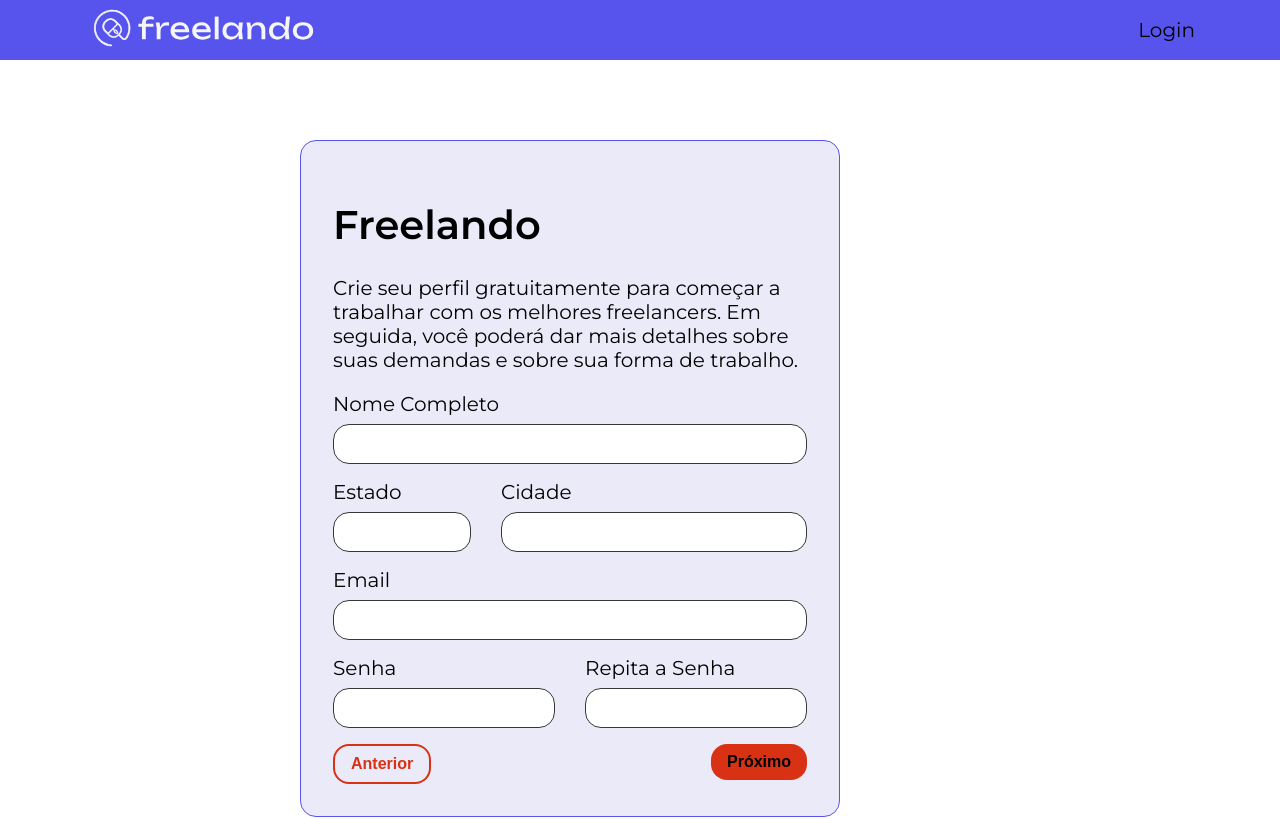
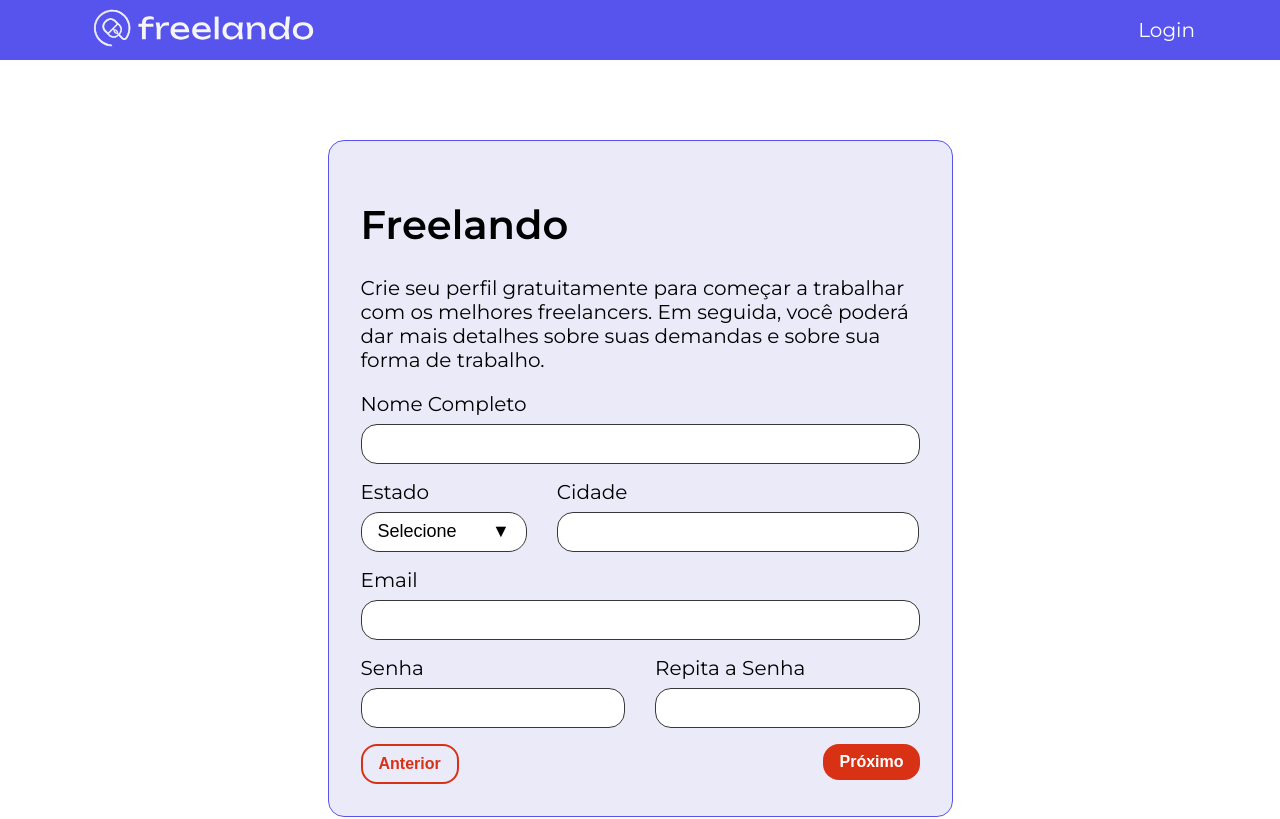
Before and after one commit to cezar-m/freelando, a React (Create React App) app: page / in a window 1280 px wide. Shown: the top 819 px of the page. Built offline with nearby package versions, Linux system fonts and the light colour scheme.

Commit message:
adicionando componente ListaSuspensa

```diff
--- a/src/App.js
+++ b/src/App.js
@@ -12,9 +12,40 @@
 import { IconeTwitch} from "./componentes/Icones/IconeTwitch"
 import { IconeInstagram } from "./componentes/Icones/IconeInstagram"
 import { IconeTwitter } from "./componentes/Icones/IconeTwitter"
-import { ListaInline } from "./componentes/ListaInline/ListaInline"
-import { ItemListaInline } from "./componentes/ItemListaInline/ItemListaInline"
+import { ListaInline } from "./componentes/Lista/ListaInline"
+import { ItemListaInline } from "./componentes/Lista/ItemListaInline"
 import { Link } from "./componentes/Link/Link"
+import { ListaSuspensa } from "./componentes/ListaSuspensa/ListaSuspensa"
+
+const estadosBrasileiros = [
+  { "text": "Acre", "value": "AC" },
+  { "text": "Alagoas", "value": "AL" },
+  { "text": "Amapá", "value": "AP" },
+  { "text": "Amazonas", "value": "AM" },
+  { "text": "Bahia", "value": "BA" },
+  { "text": "Ceará", "value": "CE" },
+  { "text": "Distrito Federal", "value": "DF" },
+  { "text": "Espírito Santo", "value": "ES" },
+  { "text": "Goiás", "value": "GO" },
+  { "text": "Maranhão", "value": "MA" },
+  { "text": "Mato Grosso", "value": "MT" },
+  { "text": "Mato Grosso do Sul", "value": "MS" },
+  { "text": "Minas Gerais", "value": "MG" },
+  { "text": "Pará", "value": "PA" },
+  { "text": "Paraíba", "value": "PB" },
+  { "text": "Paraná", "value": "PR" },
+  { "text": "Pernambuco", "value": "PE" },
+  { "text": "Piauí", "value": "PI" },
+  { "text": "Rio de Janeiro", "value": "RJ" },
+  { "text": "Rio Grande do Norte", "value": "RN" },
+  { "text": "Rio Grande do Sul", "value": "RS" },
+  { "text": "Rondônia", "value": "RO" },
+  { "text": "Roraima", "value": "RR" },
+  { "text": "Santa Catarina", "value": "SC" },
+  { "text": "São Paulo", "value": "SP" },
+  { "text": "Sergipe", "value": "SE" },
+  { "text": "Tocantins", "value": "TO" }
+]
 
 function App() {
   return (
@@ -32,9 +63,8 @@
 				</Row>
 			</Container>
 		</Cabecalho>
-		<Container style={{ margin: '80px 0' }}>
 		<Row justify="center">
-				<Col lg={6} md={8} sm={12}>
+			<Col lg={6} md={8} sm={12} style={{ margin: '80px 0' }}>
 				<Card>
 					<Tipografia variante="h1" componente="h1">
 						Freelando
@@ -49,7 +79,7 @@
 					</Row>
 					<Row>
 						<Col lg={4} md={4} sm={4}>
-								<CampoTexto titulo="Estado" />
+							<ListaSuspensa titulo="Estado" opcoes={estadosBrasileiros} />
 						</Col>
 						<Col lg={8} md={8} sm={8}>
 							<CampoTexto titulo="Cidade" />
@@ -85,7 +115,6 @@
 				</Card>
 			</Col>
 		</Row>
-		</Container>
 		<Rodape>
 			<Container>
 				<Row align="center">
--- /dev/null
+++ b/src/componentes/ListaSuspensa/ItemListaSuspensaEstilizada.jsx
@@ -0,0 +1,15 @@
+import styled from '@emotion/styled'
+
+export const ItemListaSuspensaEstilizada = styled.li`
+	padding: ${props => props.theme.espacamentos.xs} 0;
+	text-align: center;
+	border-bottom: 1px solid ${props => props.theme.cores.neutras.c};
+	cursor: pointer;
+	&:last-child {
+		border: none;
+	}
+	color: ${props => props.focoAtivo ? props.theme.cores.focus : 'inherit'};
+	&:hover {
+		color: ${props => props.theme.cores.focus};
+	}
+`
--- /dev/null
+++ b/src/componentes/ListaSuspensa/ListaSuspensa.jsx
@@ -0,0 +1,108 @@
+import styled from '@emotion/styled'
+import { useState } from 'react'
+import { ItemListaSuspensaEstilizada } from './ItemListaSuspensaEstilizada'
+import { ListaSuspensaEstilizada } from './ListaSuspensaEstilizada'
+
+const LabelEstilizada = styled.label`
+	display: block;
+	width: 100%;
+	box-sizing: border-box;
+	font-weight: 400;
+	font-size: 20px;
+	line-height: 24px;
+	position: relative;
+`
+
+const BotaoEstilizado = styled.button`
+	cursor: pointer;
+	display: block;
+	height: 40px;
+	width: 100%;
+	font-size: 18px;
+	outline: none;
+	box-sizing: border-box;
+	display: flex;
+	align-items: center;
+	justify-content: space-between;
+	font-weight: 400;
+	border-radius: 18px;
+	border-bottom-left-radius: ${props => props.estaAberta ? '0' : '18px'};
+	border-bottom-right-radius: ${props => props.estaAberta ? '0' : '18px'};
+	margin-top: ${props => props.theme.espacamentos.xs};
+	padding: ${props => props.theme.espacamentos.s};
+	background: ${props => props.theme.cores.branco};
+	border: 1px solid ${props => props.theme.cores.neutras.a};
+	&:focus {
+		border-color: ${props => props.theme.cores.focus};
+	}
+`
+
+export const ListaSuspensa = ({ titulo, opcoes }) => {
+	const [estaAberta, alternarVisibilidade] = useState(false)
+
+	const [opcaoFocada, setOpcaoFocada] = useState(null);
+	const [opcaoSelecionada, setOpcaoSelecionada] = useState(null);
+
+	const manipularTeclaDoTeclado = (evento) => {
+		alternarVisibilidade(true)
+		switch (evento.key) {
+			case 'ArrowDown':
+				evento.preventDefault();
+				setOpcaoFocada(focoAntigo => {
+					if(focoAntigo == null) {
+						return 0;
+					}
+
+					return focoAntigo +=1
+				})
+				break;
+			case 'ArrowUp':
+				evento.preventDefault();
+				setOpcaoFocada(focoAntigo => {
+					if(!focoAntigo) {
+						return 0;
+					}
+
+					return focoAntigo -=1
+				})
+				break;
+			case 'Enter':
+				evento.preventDefault();
+				setOpcaoFocada(null)
+				alternarVisibilidade(false)
+				setOpcaoSelecionada(opcoes[opcaoFocada])
+				break;
+
+			default:
+				break;
+		}
+	}
+
+	return (<LabelEstilizada>
+		{titulo}
+		<BotaoEstilizado
+			estaAberta={estaAberta}
+			onClick={() => alternarVisibilidade(!estaAberta)}
+			onKeyDown={manipularTeclaDoTeclado}
+		>
+			<div>
+			{ opcaoSelecionada ? opcaoSelecionada.text : 'Selecione' }
+			</div>
+			<div>
+				<span>{estaAberta ? '▲' : '▼'}</span>
+			</div>
+		</BotaoEstilizado>
+		{estaAberta &&  <ListaSuspensaEstilizada>
+			{opcoes.map((opcao, index) => ( <ItemListaSuspensaEstilizada
+				key={opcao.value}
+				focoAtivo={index === opcaoFocada}
+				onClick={() => setOpcaoSelecionada(opcao)}
+			>
+				{opcao.text}
+			</ItemListaSuspensaEstilizada>
+			))}
+		</ListaSuspensaEstilizada>
+		}
+	</LabelEstilizada>
+	)
+}
--- /dev/null
+++ b/src/componentes/ListaSuspensa/ListaSuspensaEstilizada.jsx
@@ -0,0 +1,17 @@
+import styled from '@emotion/styled'
+
+export const ListaSuspensaEstilizada = styled.ul`
+	position: absolute;
+	top: 100%;
+	left: 0;
+	right: 0;
+	background-color: ${props => props.theme.cores.branco};
+	z-index: 1;
+	border: 1px solid ${props => props.theme.cores.neutras.a};
+	border-bottom-left-radius: 18px;
+	border-bottom-right-radius: 18px;
+	border-top: none;
+	margin: 0;
+	padding: 0 ${props => props.theme.espacamentos.m};
+	list-style: none;
+`
--- a/src/componentes/ProvedorTema/ProvedorTema.jsx
+++ b/src/componentes/ProvedorTema/ProvedorTema.jsx
@@ -2,7 +2,7 @@
 
 const tema = {
 	cores: {
-		branco: '',
+		branco: '#FFF',
 		atencao: '',
 		focus: '#B009FF',
 		primarias: {
```
Also changed, not shown: src/componentes/Lista/ItemListaInline.jsx (renamed from src/componentes/ItemListaInline/ItemListaInline.jsx), src/componentes/Lista/ListaInline.jsx (renamed from src/componentes/ListaInline/ListaInline.jsx). Lines whose indentation alone changed are shown as unchanged.
